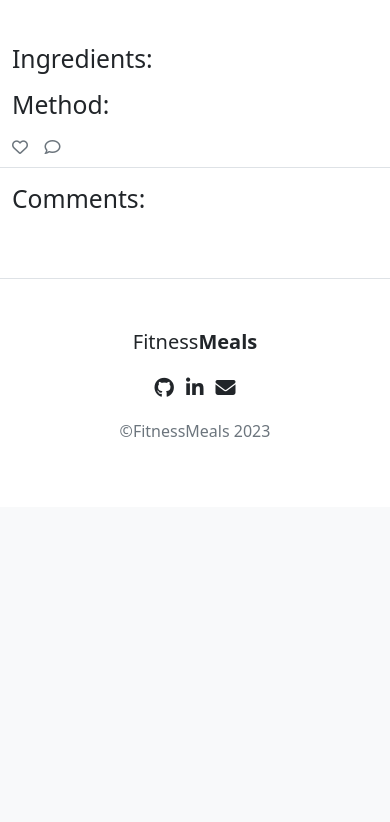
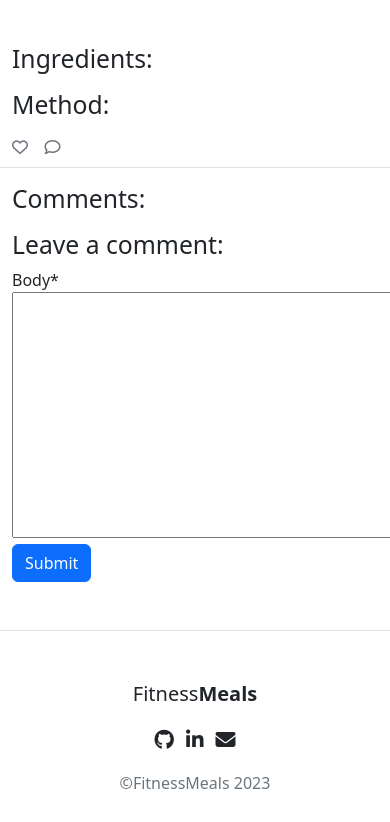
Before and after one commit to EdwardShanahan07/fitness-meals, a Django app: template templates/recipe_detail.html in a window 390 px wide; the page is wider, and only the part inside the window is pictured. Shown: the part 628-1450 px from the top of that part. Before the commit the page ends 1065 px from the top of that part, so only its background shows below. Run offline with Django 3.2, Linux system fonts and the light colour scheme; the template is opened without the code that fills it: values that come from a table or form of the project are taken from there, others are empty; the visitor is signed in with stand-in values (Sample User, id 1); some libraries are stand-ins or nearby versions.

Commit message:
Add form functionality to render form to recipe_detail.html

```diff
--- /dev/null
+++ b/recipes/forms.py
@@ -0,0 +1,8 @@
+from .models import Comment
+from django import forms
+
+
+class CommentForm(forms.ModelForm):
+    class Meta:
+        model = Comment
+        fields = ('body',)
--- a/recipes/views.py
+++ b/recipes/views.py
@@ -1,6 +1,7 @@
 from django.shortcuts import render, get_object_or_404
 from django.views import generic, View
 from .models import Recipe
+from .forms import CommentForm
 
 
 class Index(generic.ListView):
@@ -60,6 +61,7 @@ class RecipeDetail(View):
                 "ingredients_list": ingredients_list,
                 "methods_list": methods_list,
                 "comments": comments,
-                "liked": liked
+                "liked": liked,
+                "comment_form": CommentForm()
             }
         )
--- a/templates/recipe_detail.html
+++ b/templates/recipe_detail.html
@@ -1,4 +1,5 @@
 {% extends 'base.html' %}
+{% load crispy_forms_tags %}
 {% block content %}
 <div class="row mt-5">
     <div class="col-md-6">
@@ -117,5 +118,20 @@
         </ul>
 
     </div>
+
+    <div class="col-md-6">
+        {% if user.is_authenticated %}
+
+        <h2 class="heading-2">Leave a comment:</h2>
+
+        <form action="post">
+            {{ comment_form | crispy }}
+            {% csrf_token %}
+            <button class="btn btn-primary">Submit</button>
+        </form>
+
+        {% endif %}
+
+    </div>
 </div>
 {% endblock content %}
```
